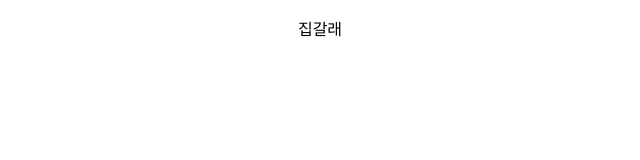
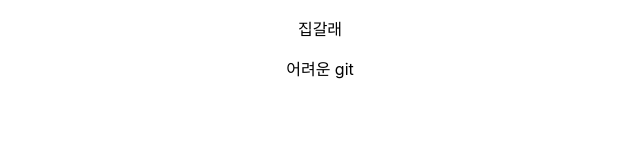
Before and after one commit to goniiii/reactProject, a React (Create React App) app: page / in a window 1280 px wide. Shown: the top 160 px of the page, without its empty margins (320-960 px from the left). Built offline with nearby package versions, Linux system fonts and the light colour scheme.

Commit message:
App.js 2차 수정

```diff
--- a/src/App.js
+++ b/src/App.js
@@ -5,6 +5,7 @@
   return (
     <div className="App">
       <p>집갈래</p>
+      <p>어려운 git</p>
     </div>
   );
 }
```
